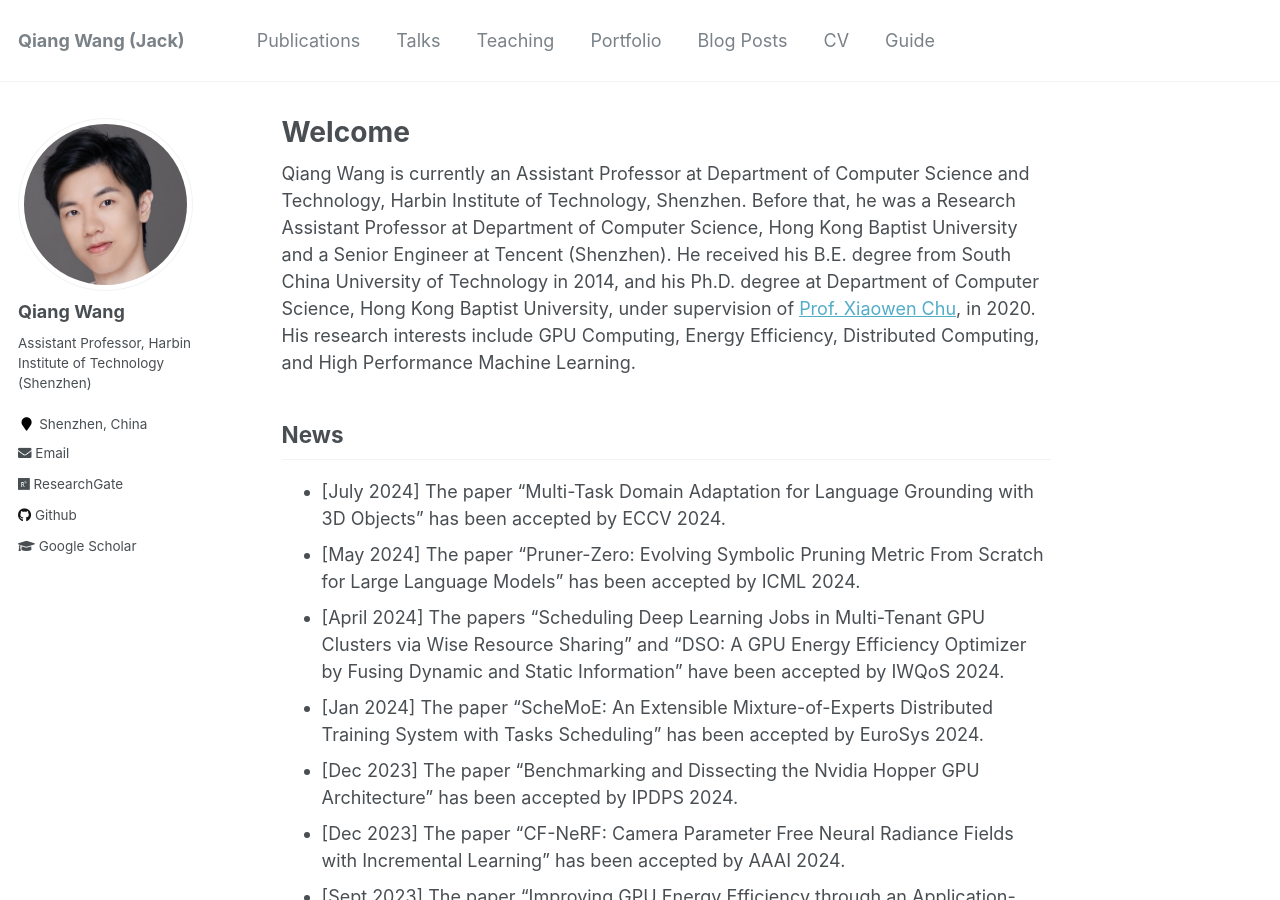
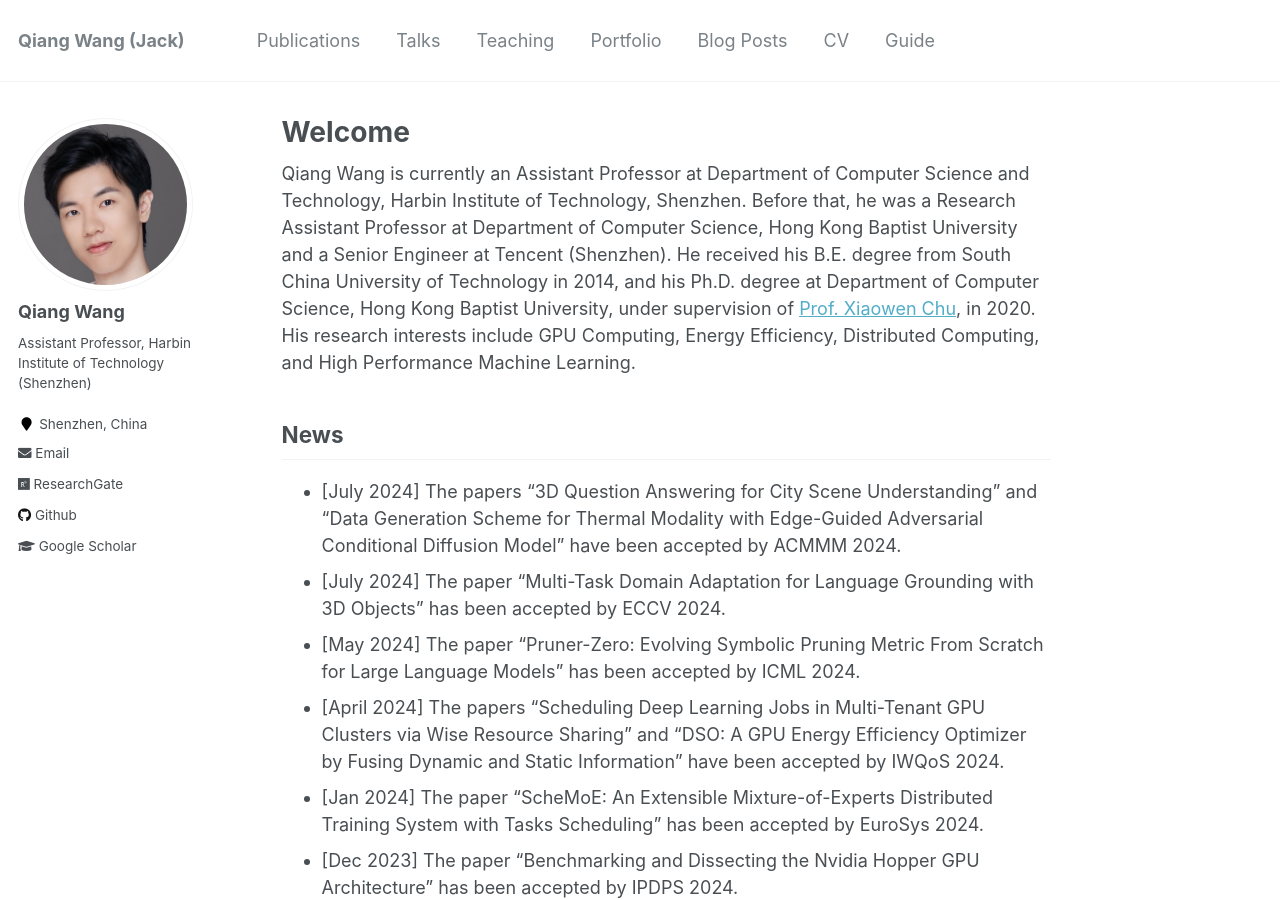
Before and after one commit to blackjack2015/blackjack2015.github.io, a Jekyll site: the page built from _pages/about.md, in a window 1280 px wide and 900 px high. Built offline with Jekyll 4.4.1, drawn with Linux system fonts in a browser that asks for light colours.

Commit message:
Update about.md

```diff
--- a/_pages/about.md
+++ b/_pages/about.md
@@ -12,6 +12,7 @@ redirect_from:
 Qiang Wang is currently an Assistant Professor at Department of Computer Science and Technology, Harbin Institute of Technology, Shenzhen. Before that, he was a Research Assistant Professor at Department of Computer Science, Hong Kong Baptist University and a Senior Engineer at Tencent (Shenzhen). He received his B.E. degree from South China University of Technology in 2014, and his Ph.D. degree at Department of Computer Science, Hong Kong Baptist University, under supervision of [Prof. Xiaowen Chu](https://sites.google.com/view/chuxiaowen), in 2020. His research interests include GPU Computing, Energy Efficiency, Distributed Computing, and High Performance Machine Learning.
 
 ## News
++ \[July 2024\] The papers "3D Question Answering for City Scene Understanding" and "Data Generation Scheme for Thermal Modality with Edge-Guided Adversarial Conditional Diffusion Model" have been accepted by ACMMM 2024.
 + \[July 2024\] The paper "Multi-Task Domain Adaptation for Language Grounding with 3D Objects" has been accepted by ECCV 2024.
 + \[May 2024\] The paper "Pruner-Zero: Evolving Symbolic Pruning Metric From Scratch for Large Language Models" has been accepted by ICML 2024.
 + \[April 2024\] The papers "Scheduling Deep Learning Jobs in Multi-Tenant GPU Clusters via Wise Resource Sharing" and "DSO: A GPU Energy Efficiency Optimizer by Fusing Dynamic and Static Information" have been accepted by IWQoS 2024.
```
